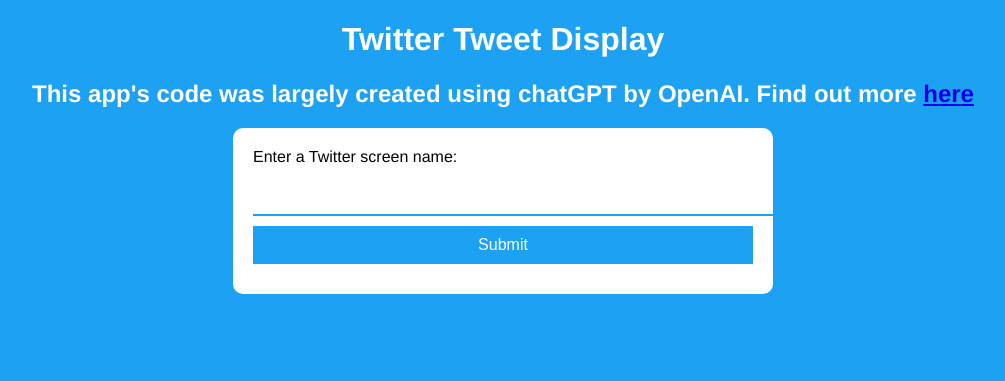
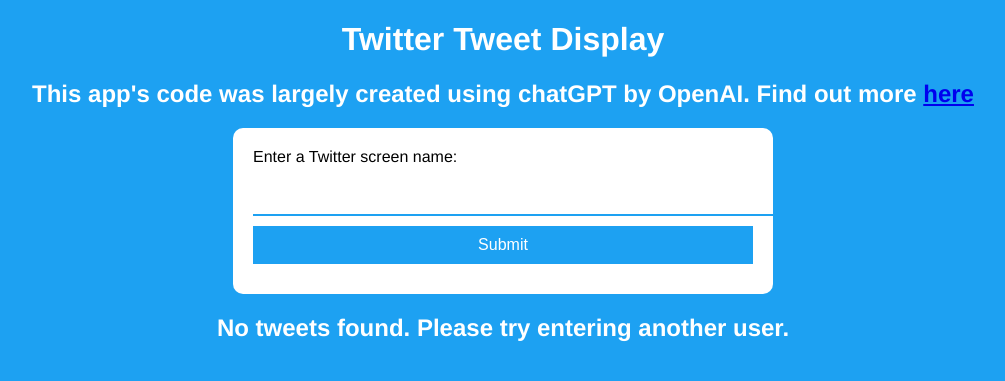
Before and after one commit to Jmete/flask-twitter, a Flask app: template api/templates/index.html in a window 1280 px wide. Shown: the top 381 px of the page, without its empty margins (137-1142 px from the left). Run offline with Flask 2, Linux system fonts and the light colour scheme; the template is opened without the code that fills it, so the values that code supplies are empty.

Commit message:
Added else statement to html manually to inform the user no tweets were found.

```diff
--- a/api/templates/index.html
+++ b/api/templates/index.html
@@ -25,6 +25,9 @@
                 <li>{{ tweet.text }}</li>
             {% endfor %}
         </ul>
+    <!-- Manually added this else statement just to make the user experience better for when no tweets are returned -->
+    {% else %}
+        <h2>No tweets found. Please try entering another user.</h2>
     {% endif %}
 </body>
 </html>
```
